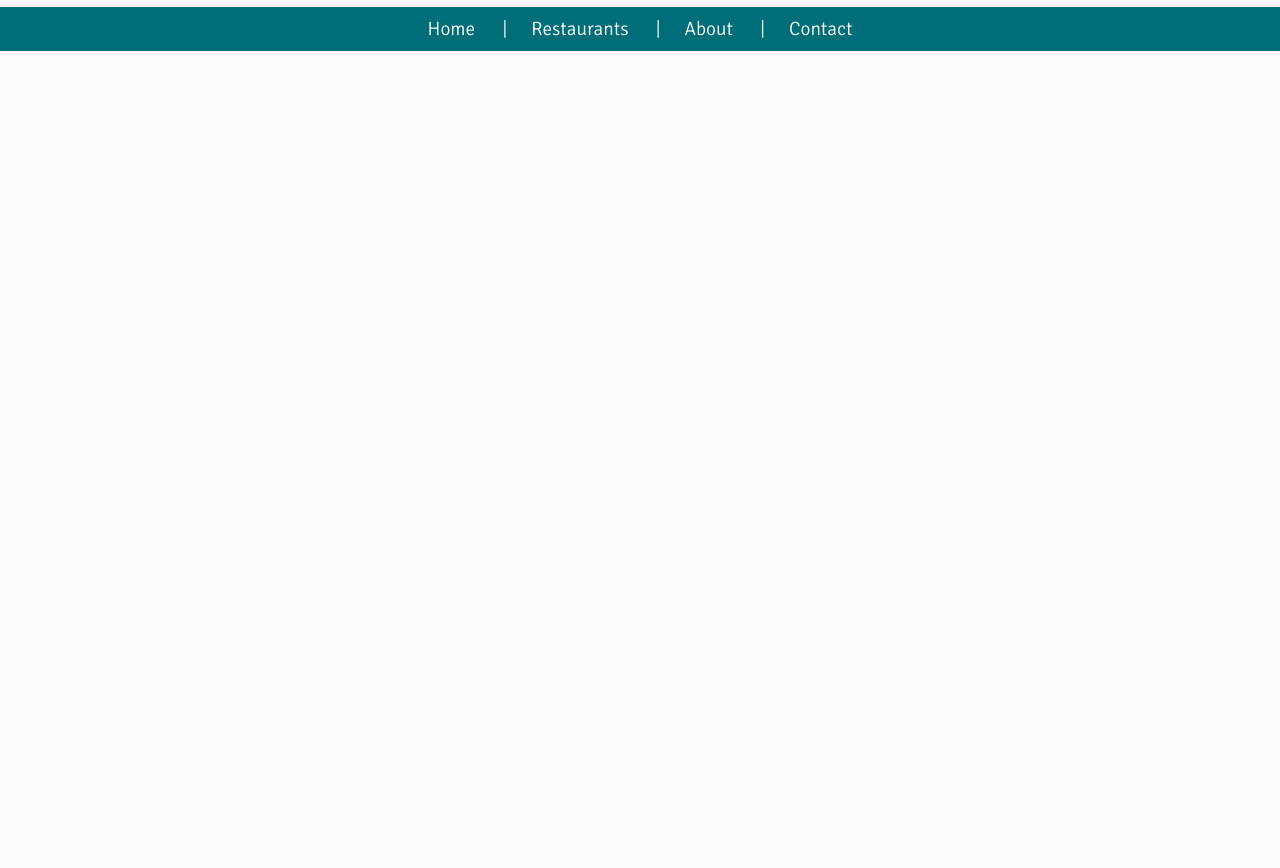
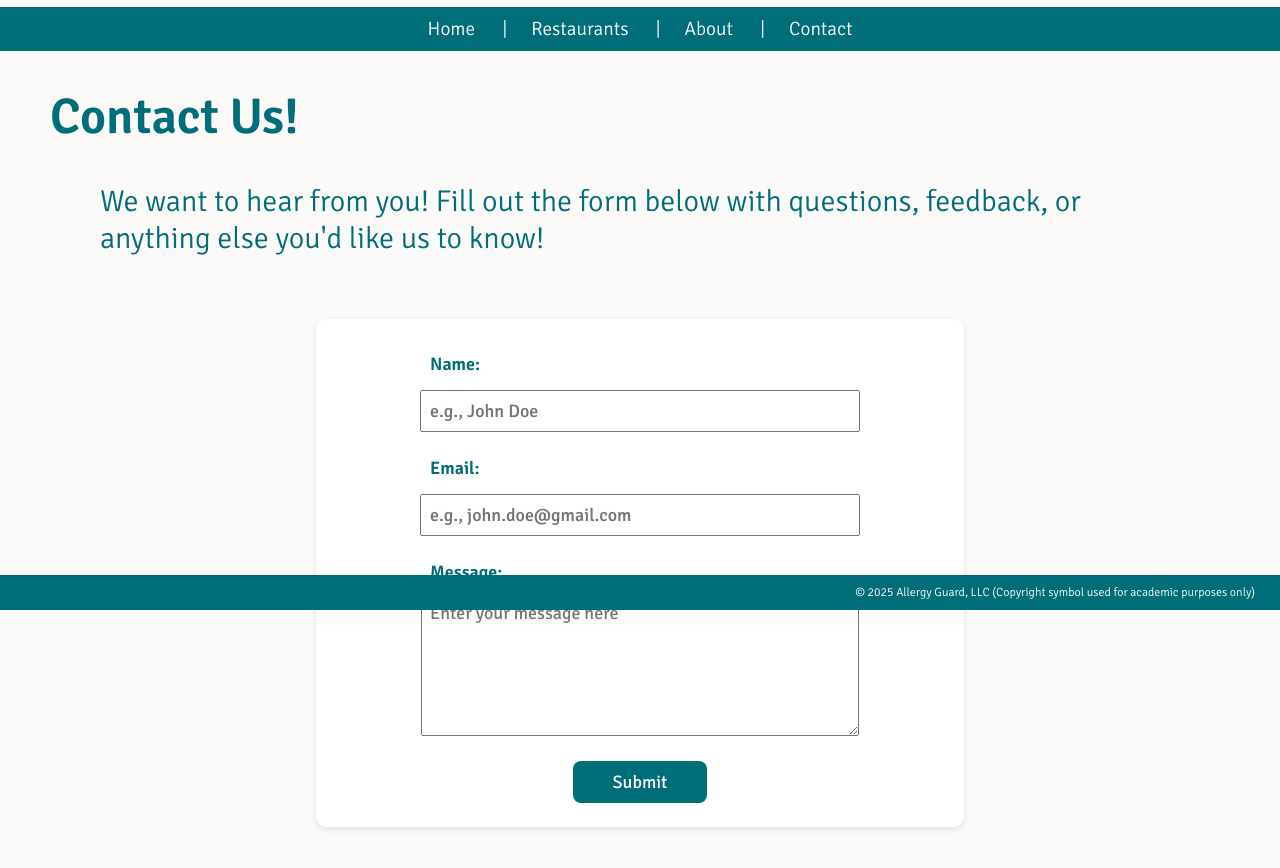
Before and after one commit to jacobzlot/mycs20, a plain HTML site: page allergyguard-contacts.html in a window 1280 px wide. Shown: the part 190-1058 px from the top of the page. Before the commit the page ends 800 px from the top, so only its background shows below. Drawn offline with Linux system fonts and the light colour scheme.

Commit message:
Add files via upload

```diff
--- a/allergyguard-contacts.html
+++ b/allergyguard-contacts.html
@@ -6,7 +6,59 @@
         <link href="https://fonts.googleapis.com/css2?family=Signika:wght@300;400;500;600&display=swap" rel="stylesheet">
         <title>Allergy Guard Contact Page</title>
         <link rel="stylesheet" href="mycss.css">
+        <style>
+            .content form {
+                max-width: 600px;
+                margin: 2rem auto;
+                padding: 1.5rem;
+                background-color: #ffffff;
+                border-radius: 10px;
+                box-shadow: 0 2px 6px rgba(0, 0, 0, 0.1);
+                text-align: center;
+            }
+            .content label {
+                display: block;
+                text-align: left;
+                margin: 10px 15%;
+                font-family: Signika;
+                font-weight: 700;
+                font-size: 18px;
+                color: #006e79;
+            }
+            .content button {
+                background-color: #006e79;
+                border: none;
+                color: white;
+                padding: 10px 40px;
+                font-family: Signika;
+                font-size: 18px;
+                margin: 10px auto 0;
+                cursor: pointer;
+                border-radius: 8px;
+            }
+
+            .content input[type="text"],
+            .content input[type="email"] {
+                width: 70%;
+                margin: 5px auto 15px;
+                padding: 8px;
+                font-family: Signika;
+                font-weight: 500;
+                font-size: 18px;
+            }
+            .content textarea {
+                display: block;
+                width: 70%;
+                height: 125px;
+                margin: 5px auto 15px;
+                padding: 8px;
+                font-family: Signika;
+                font-size: 18px;
+                resize: vertical;
+            }
+        </style>
     </head>
+
     <body>
         <div class = "header">
             <img src="allergy.webp" alt="Allergy Guard Logo" style="max-width: 100px; height: auto; vertical-align: middle;">
@@ -18,4 +70,32 @@
             <a href = "allergyguard-about.html" style="text-decoration: none;">About</a>
             <a href = "allergyguard-contacts.html" style="text-decoration: none;">Contact</a>
         </div>
+        <div class="content" style="margin-bottom: 0;">
+            <h1>Contact Us!</h1>
+            <h2>We want to hear from you! Fill out the form below with questions, feedback, or anything else you'd like us to know!</h2>
+        </div>
+        <div class="content">
+            <form action="#">
+                <div>
+                    <label for="name">Name:</label>
+                    <input type="text" id="name" name="name" placeholder = "e.g., John Doe" required>
+                </div>
+
+                <div>
+                    <label for="email">Email:</label>
+                    <input type="email" id="email" name="email" placeholder = "e.g., john.doe@gmail.com" required>
+                </div>
+
+                <div>
+                    <label for="message">Message:</label>
+                    <textarea id="message" name="message" placeholder="Enter your message here"></textarea>
+                </div>
+
+                <button type="submit">Submit</button>
+            </form>
+        </div>
+        <div class="footer">
+            <p>&copy; 2025 Allergy Guard, LLC &lpar;Copyright symbol used for academic purposes only&rpar;</p>
+        </div>
     </body>
+</html>
--- a/mycss.css
+++ b/mycss.css
@@ -3,6 +3,22 @@ margin: 0;
     padding: 0;
     font-family: 'Signika', system-ui, sans-serif;
     background: #fcfaf8ff;
+}
+.footer {
+    position: fixed;
+    height: 35px;
+    left: 0;
+    bottom: 0;
+    width: 100%;
+    background-color: #006e79;
+    color: #fcfaf8ff;
+    display: flex;
+    align-items: center;
+    justify-content: right;
+}
+.footer p{
+    font-size: 12px;
+    padding: 25px;
 }
 .header {
     padding: 10px 0;
@@ -11,6 +27,7 @@ background: #fcfaf8ff;
     color: #006e79;
     font-size: 30px;
 }
+
 .header h1 {
     margin: 0;
 }
@@ -55,6 +72,15 @@ height: 75vh;
     background-position: center;
     background-size: cover;
 }
+.hero-image-about-us {
+    overflow: hidden;
+    position: relative;
+    background-image: linear-gradient(rgba(0, 0, 0, 0.5),
+    rgba(0, 0, 0, 0.5)), url("aboutus.webp");
+    height: 75vh;
+    background-position: center;
+    background-size: cover;
+}
 .hero-text{
     position: absolute;
     text-align: center;
@@ -70,6 +96,7 @@ text-align: left;
     background: #fcfaf8ff;
     color: #006e79;
     font-size: 20px;
+    margin-bottom: 50px;
 }
 .content h1{
     padding: 25px 50px;
```
Also changed, not shown: allergyguard-about.html (+11 -1 lines), allergyguard-home.html (+4 -0 lines), allergyguard-restaurants.html (+5 -0 lines), aboutus.webp (added). Lines whose indentation alone changed are shown as unchanged.
